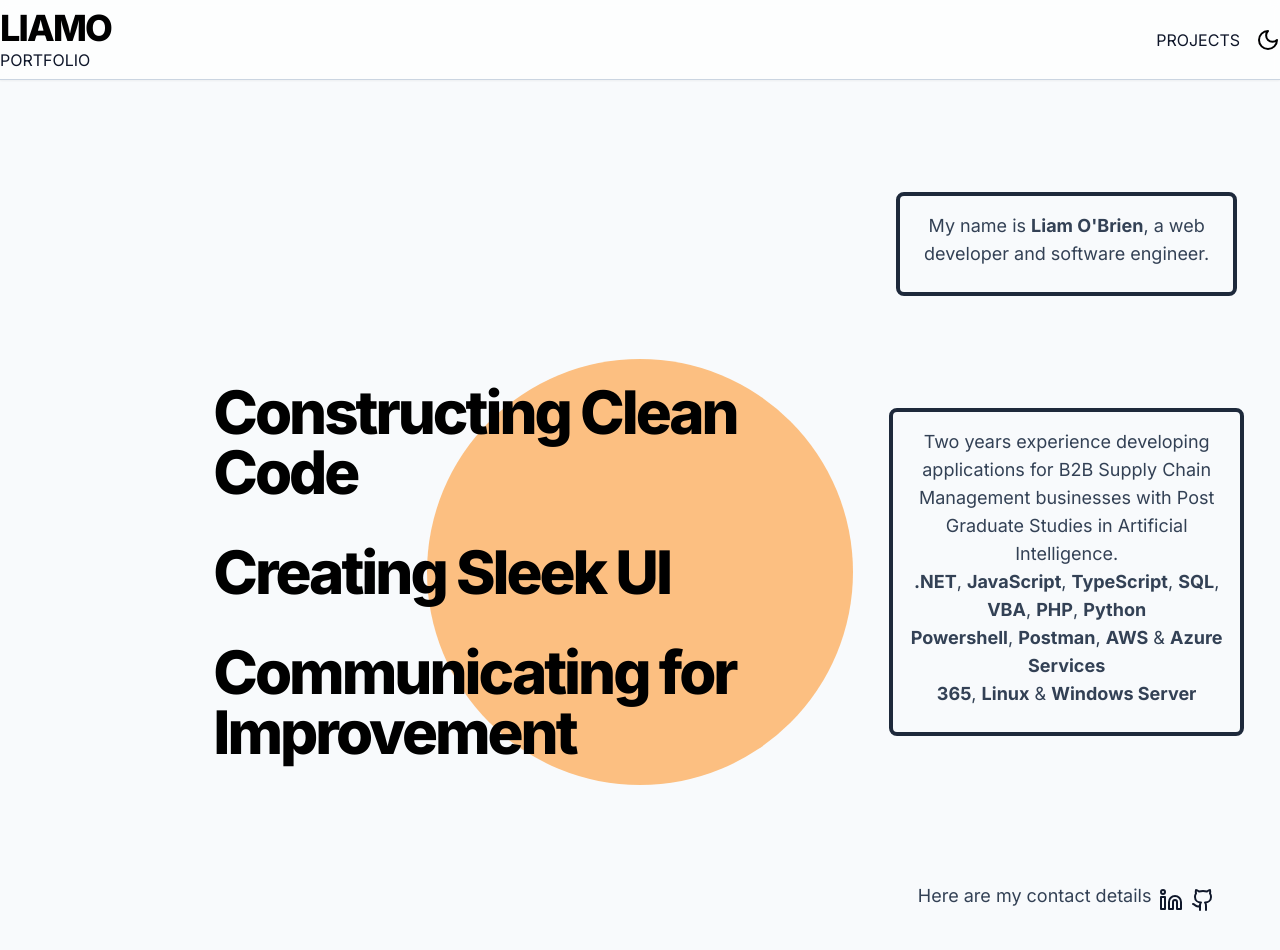
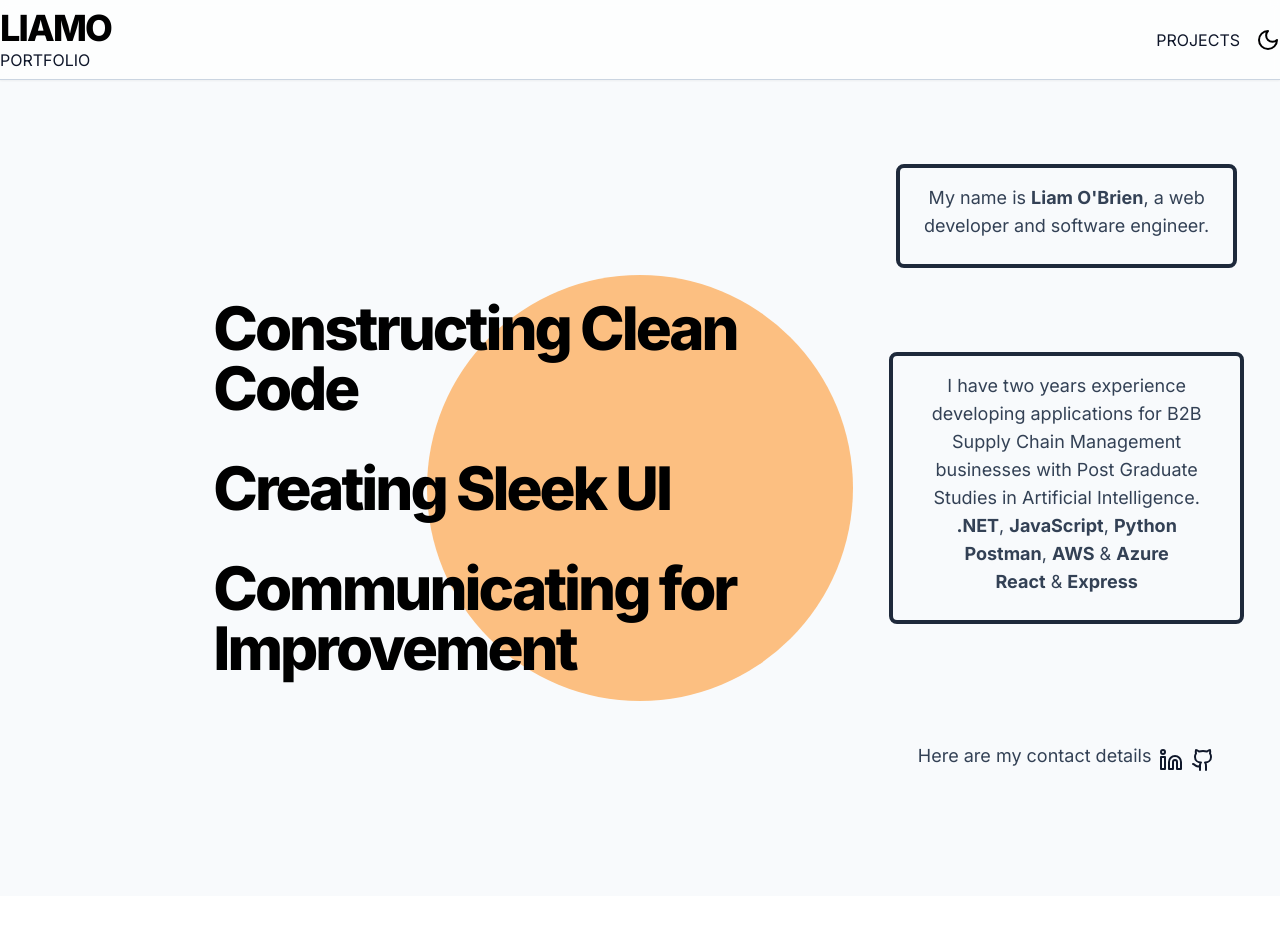
Before and after one commit to liamasis/testfolio, a Next.js app: page / in a window 1280 px wide. Shown: the top 950 px of the page. After the commit the page ends 896 px from the top, so only its background shows below. Built offline with nearby package versions, Linux system fonts and the light colour scheme.

Commit message:
added some gake project stuff

```diff
--- a/src/app/page.tsx
+++ b/src/app/page.tsx
@@ -11,10 +11,10 @@ export default function Home() {
       <div className="bg-orange-300 dark:bg-orange-600 rounded-full inline-flex items-center justify-center aspect-square lg:w-2/6 absolute w-80 opacity-90"></div>
 
       <div className=" grid grid-cols-1 xl:grid-cols-6 h-full w-full flex items-center z-50">
-        <div className="col-start-1 xl:col-start-2 col-span-3">
-          <LargeHeading className="py-5 xl:text-left">Constructing Clean Code</LargeHeading>
-          <LargeHeading className="py-5 xl:text-left">Creating Sleek UI</LargeHeading>
-          <LargeHeading className="py-5 xl:text-left">Communicating for <br/>Improvement</LargeHeading>
+        <div className="col-start-1 xl:col-start-2 text-center col-span-3">
+          <LargeHeading size={'lg'} className="py-5 ">Constructing Clean Code</LargeHeading>
+          <LargeHeading size={'lg'} className="py-5">Creating Sleek UI</LargeHeading>
+          <LargeHeading size={'lg'} className="py-5">Communicating for <br/>Improvement</LargeHeading>
 
         </div>
         <div className="col-start-1 col-span-1 xl:col-start-5 xl:col-span-2 h-full w-full flex-grow items-start grid grid-rows-3 xl:grid-rows-3">
@@ -25,12 +25,12 @@ export default function Home() {
           </div>
           <div className="col-span-3 xl:col-span-1 h-full w-full flex justify-center items-center ">
           <div className="w-5/6 min-h-5/6 flex justify-center items-center border-4 border-solid rounded-lg border-slate-800 p-4">
-             <Paragraph>Two years experience developing applications for B2B Supply Chain Management businesses with Post Graduate Studies in Artificial Intelligence.
+             <Paragraph>I have two years experience developing applications for B2B Supply Chain Management businesses with Post Graduate Studies in Artificial Intelligence.
 
               <ul>
-                <li> <b>.NET</b>, <b>JavaScript</b>, <b>TypeScript</b>, <b>SQL</b>, <b>VBA</b>, <b>PHP</b>, <b>Python</b> </li>
-                <li> <b>Powershell</b>, <b>Postman</b>, <b>AWS</b> & <b>Azure Services</b> </li>
-                <li> <b>365</b>, <b>Linux</b> & <b>Windows Server</b></li>
+                <li> <b>.NET</b>, <b>JavaScript</b>, <b>Python</b> </li>
+                <li> <b>Postman</b>, <b>AWS</b> & <b>Azure</b> </li>
+                <li> <b>React</b> & <b>Express</b></li>
               </ul></Paragraph>
             </div>
           </div>
--- a/src/app/projects/page.tsx
+++ b/src/app/projects/page.tsx
@@ -2,6 +2,8 @@
 import LargeHeading from '@/components/ui/LargeHeading';
 import { useEffect, useState } from 'react';
 import { useTheme } from 'next-themes'
+import Paragraph from '@/components/ui/Paragraph';
+
 
 export default function Projects() {
 
@@ -15,10 +17,38 @@ export default function Projects() {
   }, []);
 
   return (
-    <main className=' h-[calc(100vh-5rem)] flex items-center justify-center '>
+    <main className=' h-[calc(100vh-5rem)] flex items-center justify-center'>
         {/* The circle */}
         <div className={`rounded-full inline-flex items-center justify-center aspect-square lg:w-2/6 absolute w-80 opacity-90 transition-colors duration-500 ${isLoading ? 'bg-orange-300 dark:bg-orange-600' : 'bg-green-300 dark:bg-green-600'}`}></div>
+        <div className="h-full w-full grid grid-cols-2 grid-rows-2 z-50">
+          <div className="grid-span-1 flex justify-center items-center">
+            <div className="w-96 h-48 p-2  inline-block border border-transparent hover:outline-solid hover:shadow-lg hover:outline-4 rounded-lg">
+              <LargeHeading size={'sm'} className='text-center'>React & Express Landing Page </LargeHeading>
+              <Paragraph>Lorem ipsum dolor sit amet consectetur, ulpa pariatur praesentium natus. Eligendi, cumque suscipit!</Paragraph>
+            </div>
+          </div>
+          <div className="grid-span-1 flex justify-center items-center">
+            <div className="w-96 h-48 p-2  inline-block border border-transparent hover:outline-solid hover:shadow-lg hover:outline-4 rounded-lg">
+              <LargeHeading size={'sm'} className='text-center'>React & Express Landing Page </LargeHeading>
+              <Paragraph>Lorem ipsum dolor sit amet consectetur, ulpa pariatur praesentium natus. Eligendi, cumque suscipit!
+                <a href="asd">asdasf</a>
+              </Paragraph>
+            </div>
+          </div>
+          <div className="grid-span-1 flex justify-center items-center">
+            <div className="w-96 h-48 p-2  inline-block border border-transparent hover:outline-solid hover:shadow-lg hover:outline-4 rounded-lg">
+              <LargeHeading size={'sm'} className='text-center'>React & Express Landing Page </LargeHeading>
+              <Paragraph>Lorem ipsum dolor sit amet consectetur, ulpa pariatur praesentium natus. Eligendi, cumque suscipit!</Paragraph>
+            </div>
+          </div>
+          <div className="grid-span-1 flex justify-center items-center">
+            <div className="w-96 h-48 p-2  inline-block border border-transparent hover:outline-solid hover:shadow-lg hover:outline-4 rounded-lg">
+              <LargeHeading size={'sm'} className='text-center'>React & Express Landing Page </LargeHeading>
+              <Paragraph>Lorem ipsum dolor sit amet consectetur, ulpa pariatur praesentium natus. Eligendi, cumque suscipit!</Paragraph>
+            </div>
+          </div>
 
+        </div>
     </main>
   )
 }
--- a/src/components/Navbar.tsx
+++ b/src/components/Navbar.tsx
@@ -17,7 +17,7 @@ const Navbar: FC<NavbarProps> = ({}) => {
             </Link> */}
             <div className="">
 
-                <LargeHeading size={'sm'}>LIAMO</LargeHeading>
+                <LargeHeading size={'md'}>LIAMO</LargeHeading>
 
                     <Link
                         href = '/'
--- a/src/components/ui/LargeHeading.tsx
+++ b/src/components/ui/LargeHeading.tsx
@@ -4,14 +4,14 @@ import { cn } from '@/lib/utils';
 
 
 const headingVariants = cva(
-  'text-black dark:text-white text-center lg:text-left font-extrabold leading-tight tracking-tighter',
+  'text-black dark:text-white text-center  font-extrabold leading-tight tracking-tighter',
   {
     variants: {
       size: {
         default: 'text-4xl md:text-5xl lg:text-6xl',
-        lg: 'text-5xl md:text-6xl lg:text-7xl',
-        md: 'text-5xl md:text-6xl lg:text-7xl',
-        sm: 'text-2xl md:text-3xl lg:text-4xl',
+        lg: 'text-4xl md:text-5xl lg:text-6xl xl:text-left',
+        md: 'text-4xl md:text-4xl lg:text-4xl',
+        sm: 'text-lg md:text-xl lg:text-2xl',
       },
     },
     defaultVariants: {
@@ -27,12 +27,12 @@ interface LargeHeadingProps extends React.HTMLAttributes<HTMLHeadingElement>,
 const LargeHeading = forwardRef<HTMLHeadingElement, LargeHeadingProps> (
     ({ className, size, children, ...props }, ref) => {
       return (
-        <h1
+        <h2
           ref={ref}
           {...props}
           className={cn(headingVariants({ size, className }))}>
           {children}
-        </h1>
+        </h2>
       )
     }
   )
```
